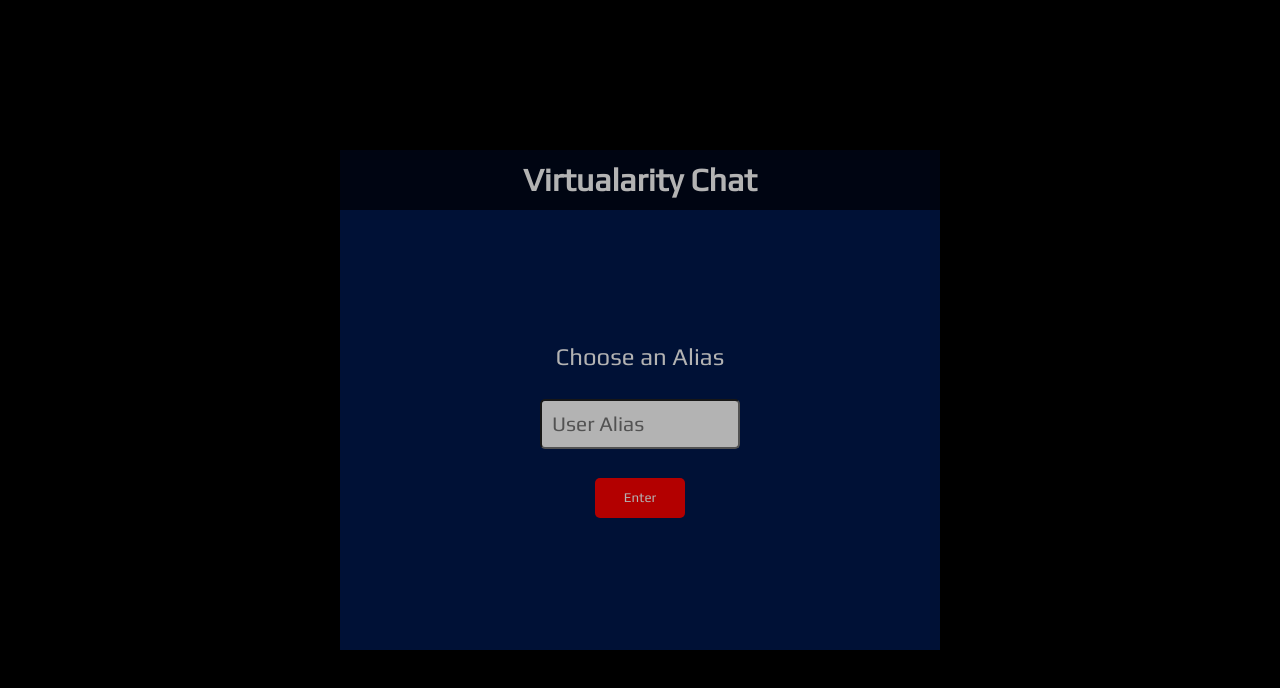
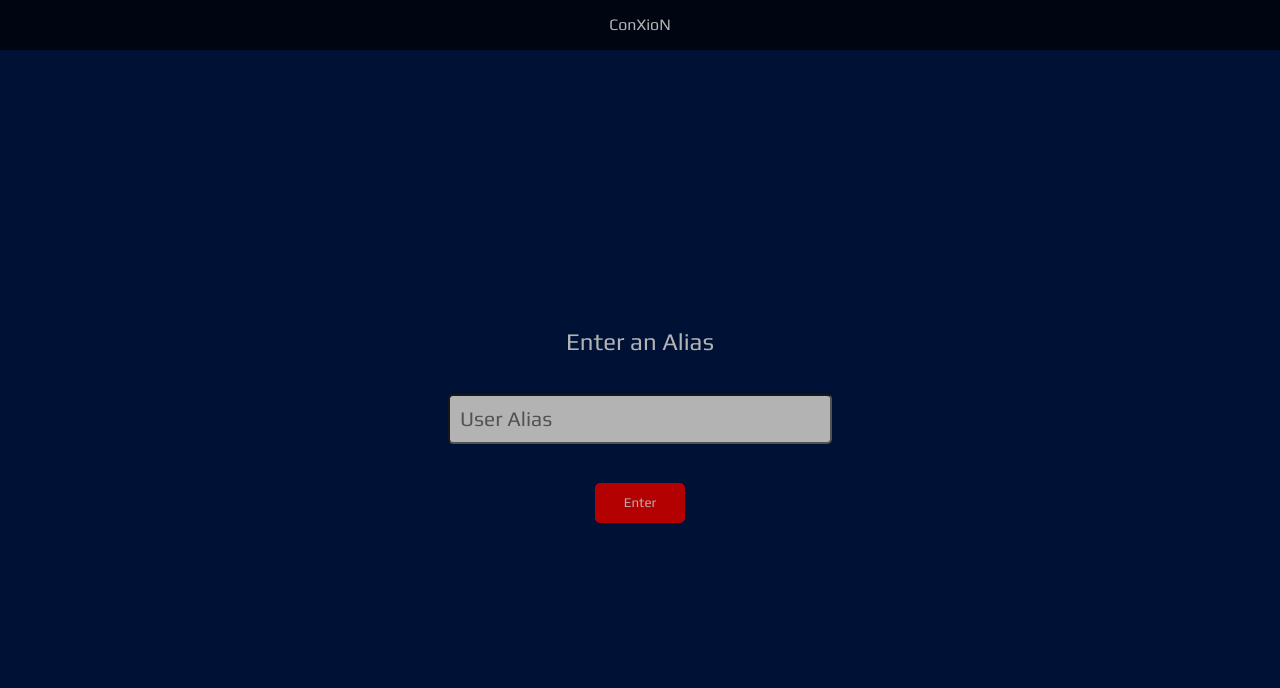
Before and after one commit to ObitosReign/cyb3rchat, a website with bundled scripts: page index.html in a window 1280 px wide. Built offline with nearby package versions, Linux system fonts and the light colour scheme; no server answers.

Commit message:
made it better

```diff
--- a/index.html
+++ b/index.html
@@ -5,22 +5,19 @@
     <link href="https://fonts.googleapis.com/css2?family=Play&display=swap" rel="stylesheet">
     <meta charset="UTF-8">
     <meta name="viewport" content="width=device-width, initial-scale=1.0">
-    <title>Document</title>
+    <title>ConXioN</title>
     <script defer src="bundle.js"></script>
     <script defer src="client.js"></script>
 </head>
 <body>
 
     <div id="chat-container">
-
-        <div id="chat-wrap">
-
-            <h1 id='title'>Virtualarity Chat</h1>
-
+        <div id="chat-window">
+            <div id='header'>ConXioN</div>
             <div id="login">
-                <label id="label" for="alias">Choose an Alias</label>
+                <label id="label" for="alias">Enter an Alias</label>
                 <br/>
-                <input id="alias" type='text' placeholder="User Alias" onkeydown='checkKey(event)' />
+                <input id="input-alias" type='text' placeholder="User Alias" onkeydown='checkKey(event)' />
                 <br>
                 <button id="enter" onclick="joinSession()">Enter</button>
             </div>
@@ -32,7 +29,6 @@
                     <button id="send" onclick='messaging()'>Send</button>
                 </div>
             </div>
-
         </div>
     </div>
 </body>
--- a/style.css
+++ b/style.css
@@ -3,10 +3,6 @@
     padding: 0;
     box-sizing: border-box;
     font-family: 'Play', sans-serif;
-}
-
-body {
-    background-color: black;
 }
 
 #chat-container {
@@ -16,34 +12,29 @@ body {
     align-items: center;
     box-shadow: 10px 10px 5px gray;
     flex-direction: column;
+	background-color: black;
 }
 
-#chat-wrap {
-    width: 600px;
-    height: 500px;
+#chat-window {
+    width: 100%;
+    height: 100%;
     opacity: 0.7;
     transition: opacity 0.3s;
 }
 
-#chat-wrap:hover {
-    opacity: 0.95;
-}
-
-#title {
+#header {
     width: 100%;
-    height: 12%;
-    line-height: 40px;
-    top: 0;
+    height: 50px;
+    line-height: 50px;
     background-color: hsl(220, 100%, 5%);
     text-align: center;
-    padding: 10px;
     cursor: default;
     color: white;
 }
 
 #login {
     width: 100%;
-    height: 88%;
+    height: calc(100vh - 50px);
     background-color: hsl(220, 100%, 15%);
     color: white;
     display: flex;
@@ -57,13 +48,14 @@ body {
     font-size: 150%;
 }
 
-#alias {
-    width: 200px;
+#input-alias {
+    width: 30%;
     height: 50px;
     padding: 10px;
     border-radius: 5px;
     transition: width 0.5s, height 0.5s;
     font-size: 130%;
+	margin: 10px;
 }
 
 #alias:hover {
```
